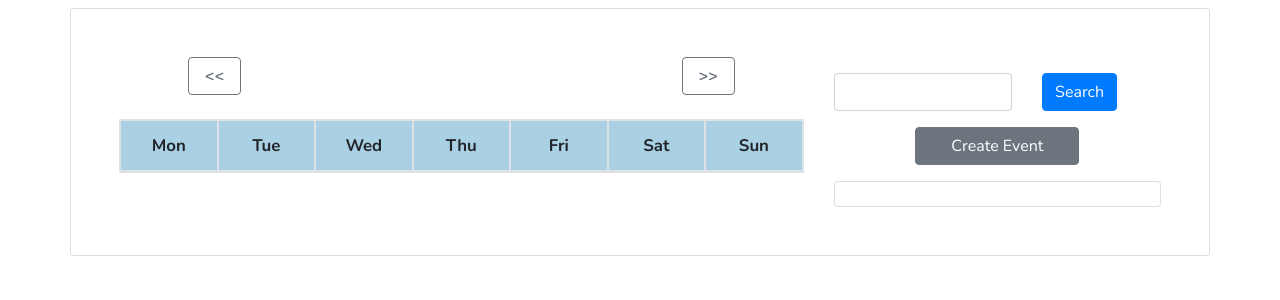
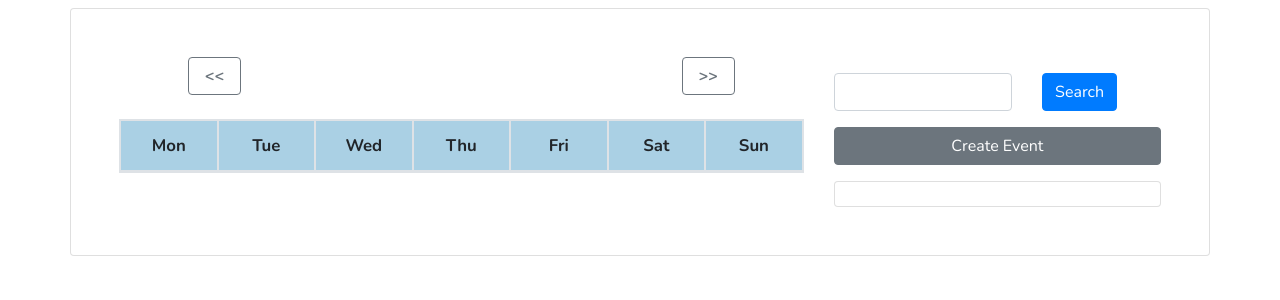
Before and after one commit to conorshort/calendar-app, a Django app: page / in a window 1280 px wide. Shown: the part 103-403 px from the top of the page. Run offline with Django 3.2, Linux system fonts and the light colour scheme; the visitor is signed in with stand-in values (Sample User, id 1); data comes from the database, SQL or seed files in the repository; data that the repository does not hold is empty; some libraries are stand-ins or nearby versions.

Commit message:
update button styling

```diff
--- a/calendarproj/templates/calendarapp/index.html
+++ b/calendarproj/templates/calendarapp/index.html
@@ -57,12 +57,12 @@
                     <input id='search-text' class="form-control"></input>
                 </div>
                 <div class="col-5">
-                    <button id='search-button' class="btn-primary btn">Search</button>
+                    <button id='search-button w-100' class="btn-primary btn">Search</button>
                 </div>
             </div>
             <div class="row">
                 <div class="text-center col-12">
-                    <button id="show-create-modal" type="button" class="btn btn-secondary w-50 mb-3" data-toggle="modal"
+                    <button id="show-create-modal" type="button" class="btn btn-secondary w-100 mb-3" data-toggle="modal"
                         data-target="#event-modal">
                         Create Event
                     </button>
```
